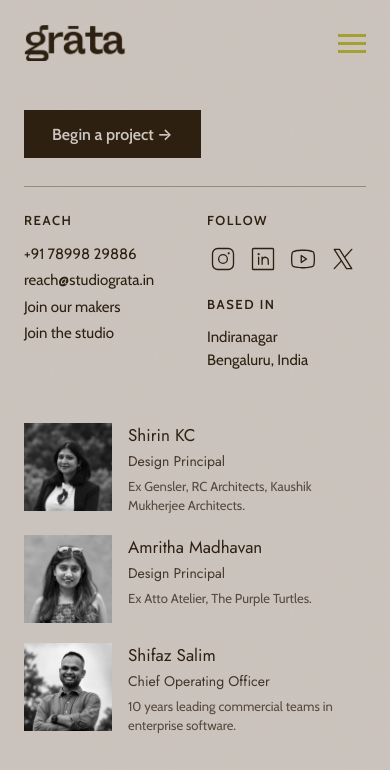
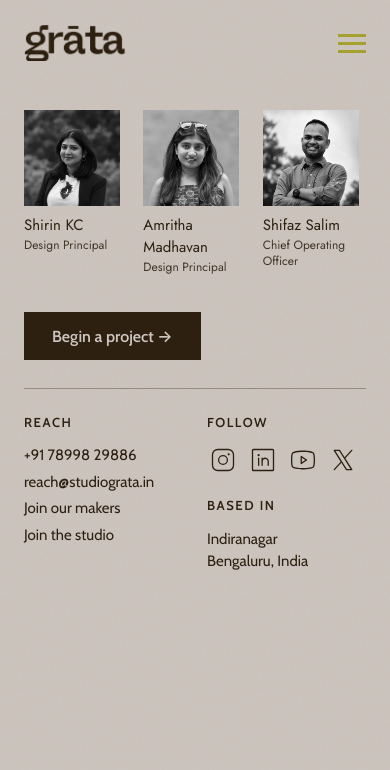
Before and after one commit to studiograta/grata-website, a plain HTML site: page public/connect.html in a window 390 px wide. Drawn offline with nearby package versions, Linux system fonts and the light colour scheme.

Commit message:
Connect phones: three small portraits side by side, name and title only
Co-Authored-By: Claude Opus 5.5 <noreply@anthropic.com>

```diff
--- a/public/styles.css
+++ b/public/styles.css
@@ -840,14 +840,17 @@ html:has(.landing) { overscroll-behavior-y: none; }
 @media (max-width: 760px) {
   .page { padding: 110px 24px 64px; }
   .contact__inner { grid-template-columns: 1fr; gap: 48px; }
-  /* Phones: Begin and the details first, then the principals, each a
-     row with a small photo and the words beside it */
-  .connect__side { order: -1; gap: 28px; padding-top: 0; }
+  /* Phones: the principals first, three small photos side by side with
+     just the name and title (no background line), so Begin and the top
+     of Reach and Follow still show on the first screen */
+  .connect__split { gap: 36px; }
+  .connect__side { gap: 28px; padding-top: 0; }
   .connect__cols { padding-top: 24px; gap: 20px 24px; font-size: 15px; }
-  .ap__people.connect__people ul { grid-template-columns: 1fr; gap: 20px; }
-  .ap__people.connect__people li { display: grid; grid-template-columns: 88px minmax(0, 1fr); grid-template-rows: auto auto 1fr; column-gap: 16px; align-items: start; } /* the last row takes any spare height, so the words stay together */
-  .ap__people.connect__people img { grid-row: span 3; max-width: 88px; margin: 0; }
-  .ap__people.connect__people li p { margin-top: 6px; }
+  .ap__people.connect__people ul { gap: 16px; }
+  .ap__people.connect__people img { max-width: 96px; margin-bottom: 8px; }
+  .ap__people.connect__people b { font-size: 15px; }
+  .ap__people.connect__people span { margin-top: 2px; font-size: 12px; line-height: 1.3; }
+  .ap__people.connect__people li p { display: none; }
   .connect__cols p, .connect__cols address { margin-bottom: 4px; }
   .connect__social { gap: 8px; } /* the four logos fit their half */
 }
```
